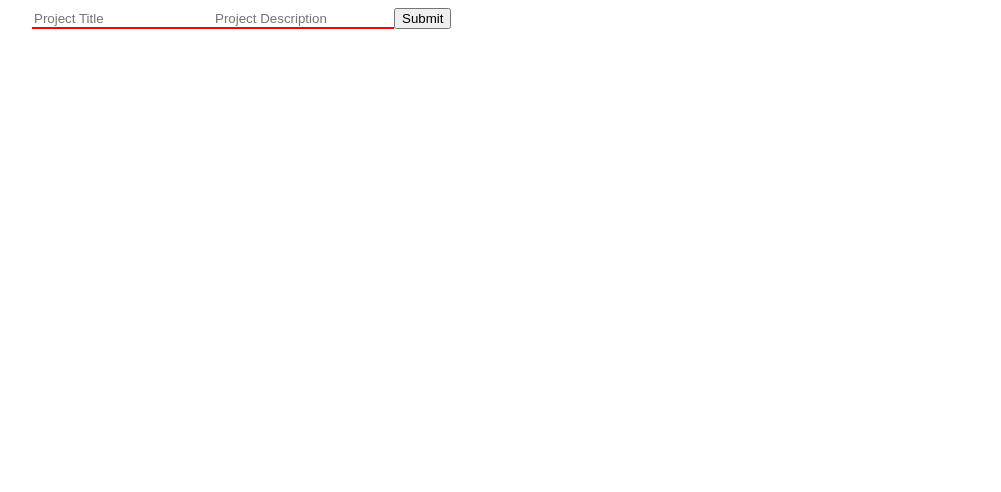
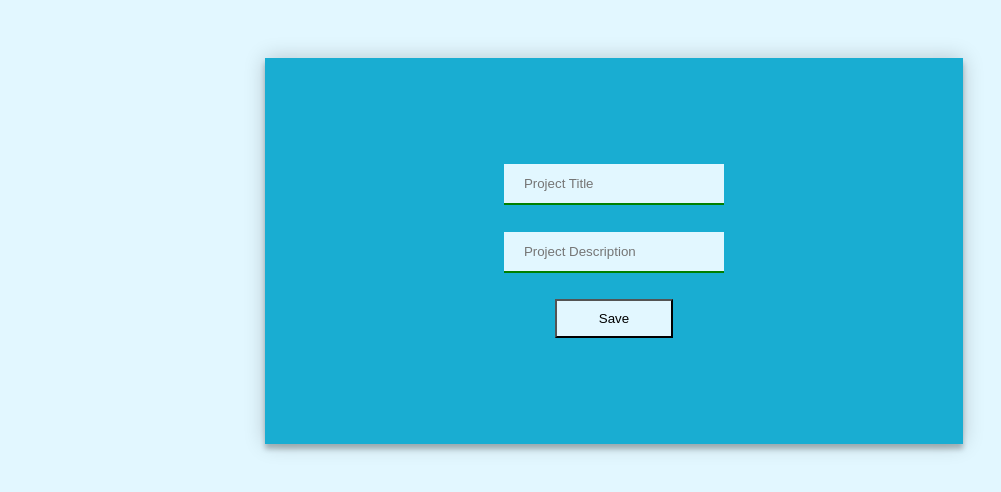
Before and after one commit to Team-Bugged/bug-tracker-client, a React (Create React App) app: page /addproject in a window 1280 px wide. Shown: the top 492 px of the page, without its empty margins (26-1027 px from the left). Built offline with nearby package versions, Linux system fonts and the light colour scheme.

Commit message:
add project form ui

```diff
--- a/src/App.css
+++ b/src/App.css
@@ -2,6 +2,7 @@
   font-family: "Roboto", sans-serif;
   font-size: 0.8rem;
   padding: 0px 50px 0px 50px;
+  background-color: rgb(226, 247, 255);
 
 
 }
@@ -10,6 +11,7 @@
   padding-left: 30px;
   display:flex;
   flex-direction: column;
+
 }
 
 /* display: 'flex',
@@ -148,7 +150,46 @@
   max-width: 30em;
 }
 
+.projectForm{
+  margin: 5% 20%;
+  padding: 8%;
+  display:flex;
+  flex-direction: column;
+  justify-content: space-around;
+  align-items: center;
+  min-height: 200px;
+  background-color: #19add2;
+  box-shadow: 0 0 20px 0 rgba(0, 0, 0, 0.2), 0 5px 5px 0 rgba(0, 0, 0, 0.24);
+}
+
+.save-btn{
+
+  padding: 10px 20px;
+  width: 23%;
+
+
+  background-color: rgb(226, 247, 255);
+
+}
+
 input{
+  width: 43%;
+  padding: 12px 20px;
+
+  box-sizing: border-box;
+  background-color: rgb(226, 247, 255);
+
   border: none;
-    border-bottom: 2px solid red;
+    border-bottom: 2px solid rgb(0, 128, 0);
 }
+input:focus {
+  width: 100%;
+}
+
+.projecttablebody{
+  background-color: rgb(226, 247, 255);
+}
+
+.bugtablebody{
+  background-color: rgb(255, 226, 226);
+}
--- a/src/components/AddProjectForm.js
+++ b/src/components/AddProjectForm.js
@@ -13,7 +13,7 @@ export const AddProjectForm = () => {
     addProject(projectTitle, projectDescription).then(navigate("/dashboard"));
   };
   return (
-    <form>
+    <form className="projectForm">
       <input
         placeholder="Project Title"
         value={projectTitle}
@@ -22,13 +22,14 @@ export const AddProjectForm = () => {
         }}
       />
       <input
+      className="descp"
         placeholder="Project Description"
         value={projectDescription}
         onChange={(input) => {
           setProjectDescription(input.target.value);
         }}
       />
-      <button onClick={handleAddProjectSubmit}>Submit</button>
+      <button className="save-btn" onClick={handleAddProjectSubmit}>Save</button>
     </form>
   );
 };
--- a/src/components/ProjectsBugsDashboard.js
+++ b/src/components/ProjectsBugsDashboard.js
@@ -70,7 +70,7 @@ const ProjectsBugsDashboard = () => {
               ))}
             </TableRow>
           </TableHead>
-          <TableBody>
+          <TableBody className="projecttablebody">
             {projectsArray.map((project) => (
               <TableRow
                 key={project._id}
@@ -108,7 +108,7 @@ const ProjectsBugsDashboard = () => {
               ))}
             </TableRow>
           </TableHead>
-          <TableBody>
+          <TableBody className="bugtablebody">
             {bugsArray.map((bug) => (
               <TableRow key={bug._id} onClick={() => handleBugClick(bug._id)}>
                 <TableCell align="center">{bug.bugTitle}</TableCell>
```
